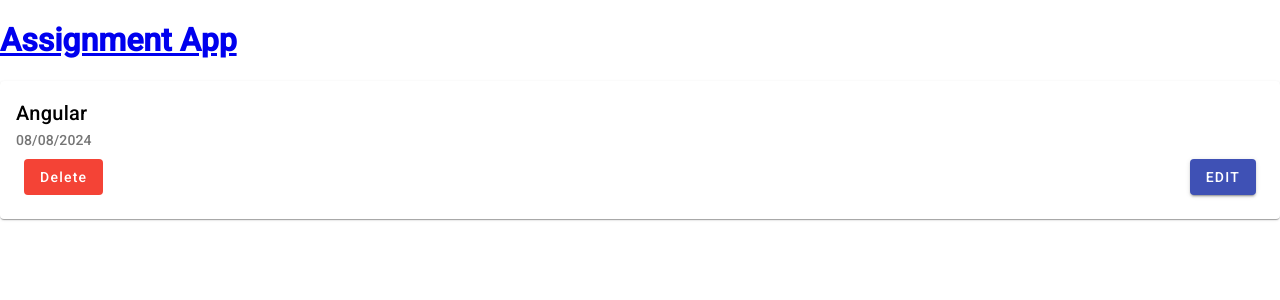
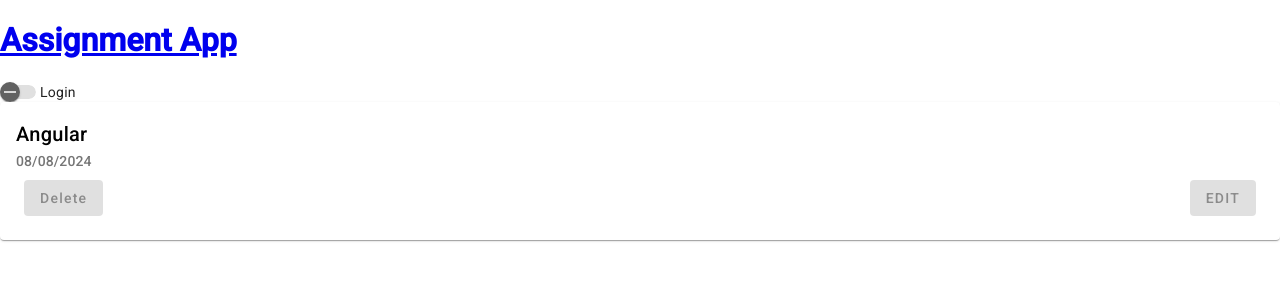
Before and after one commit to RicManByakugan/angularM2MiageFront, an Angular app: page /assignment/0 in a window 1280 px wide. Shown: the top 300 px of the page. Built offline with nearby package versions, Linux system fonts and the light colour scheme.

Commit message:
Auth&Guard for Component

```diff
--- a/src/app/app.component.html
+++ b/src/app/app.component.html
@@ -3,5 +3,6 @@
         <a routerLink="/home">{{ title }}</a>
     </nav>
 </h1>
+<mat-slide-toggle (click)="login()" color="primary">Login</mat-slide-toggle>
 <router-outlet></router-outlet>
 <!--<app-assignments></app-assignments>-->
--- a/src/app/app.component.ts
+++ b/src/app/app.component.ts
@@ -1,14 +1,30 @@
 import { Component } from '@angular/core';
-import { RouterLink, RouterLinkActive, RouterOutlet } from '@angular/router';
+import { Router, RouterLink, RouterLinkActive, RouterOutlet } from '@angular/router';
+import { MatSlideToggleModule } from '@angular/material/slide-toggle';
 import { CommonModule } from '@angular/common';
+import { AuthService } from './shared/auth.service';
 
 @Component({
   selector: 'app-root',
   standalone: true,
-  imports: [RouterOutlet, RouterLink, RouterLinkActive, CommonModule],
+  imports: [RouterOutlet, RouterLink, RouterLinkActive, CommonModule, MatSlideToggleModule],
   templateUrl: './app.component.html',
   styleUrl: './app.component.css'
 })
 export class AppComponent {
   title = 'Assignment App';
+
+  constructor(private authService:AuthService,
+    private router:Router) {}
+  login() {
+    // on utilise le service d'autentification
+    // pour se connecter ou se déconnecter
+    if(!this.authService.loggedIn) {
+      this.authService.logIn();
+    } else {
+      this.authService.logOut();
+      // on navigue vers la page d'accueil
+      this.router.navigate(['/home']);
+    }
+  }
 }
--- a/src/app/app.routes.ts
+++ b/src/app/app.routes.ts
@@ -3,11 +3,12 @@ import { AssignmentsComponent } from './assignments/assignments.component';
 import { AddAssignmentComponent } from './assignments/add-assignment/add-assignment.component';
 import { AssignmentDetailComponent } from './assignments/assignment-detail/assignment-detail.component';
 import { EditAssignmentComponent } from './assignments/edit-assignment/edit-assignment.component';
+import { authGuard } from './shared/auth.guard';
 
 export const routes: Routes = [
     { path: '', redirectTo:'home', pathMatch: 'full'},
     { path: 'home', component: AssignmentsComponent},
     { path: 'add', component: AddAssignmentComponent},
     { path: 'assignment/:id', component: AssignmentDetailComponent},
-    { path: 'assignment/:id/edit', component: EditAssignmentComponent}
+    { path: 'assignment/:id/edit', component: EditAssignmentComponent, canActivate: [authGuard]}
 ];
--- a/src/app/assignments/assignment-detail/assignment-detail.component.html
+++ b/src/app/assignments/assignment-detail/assignment-detail.component.html
@@ -11,11 +11,11 @@
         (click)="onAssignmentRendu()"
         >Devoir rendu</mat-checkbox
       >
-      <button mat-flat-button color="warn" (click)="onDelete()">Delete</button>
+      <button mat-flat-button color="warn" (click)="onDelete()" [disabled]="!isAdmin()">Delete</button>
       <nav>
         <!--<a routerLink="edit">-->
         <a [routerLink]="['/assignment', assignmentTransmis.id , 'edit']">
-          <button mat-raised-button color="primary">EDIT</button>
+          <button mat-raised-button color="primary" [disabled]="!isAdmin()">EDIT</button>
         </a>
       </nav>
       </mat-card-actions>
--- a/src/app/assignments/assignment-detail/assignment-detail.component.ts
+++ b/src/app/assignments/assignment-detail/assignment-detail.component.ts
@@ -6,6 +6,7 @@ import {MatCheckboxModule} from '@angular/material/checkbox'
 import { AssignmentsService } from '../../shared/assignments.service';
 import { MatButtonModule } from '@angular/material/button';
 import { ActivatedRoute, Router, RouterLink } from '@angular/router';
+import { AuthService } from '../../shared/auth.service';
 
 @Component({
   selector: 'app-assignment-detail',
@@ -23,8 +24,13 @@ export class AssignmentDetailComponent implements OnInit {
   constructor(
     private assignmentService: AssignmentsService,
     private route: ActivatedRoute,
-    private router: Router
+    private router: Router,
+    private authService: AuthService,
   ){}
+
+  isAdmin() {
+    return this.authService.loggedIn;
+  }
 
   ngOnInit(): void{
     this.getAssignment()
--- /dev/null
+++ b/src/app/shared/auth.guard.ts
@@ -0,0 +1,32 @@
+import { inject } from '@angular/core';
+import { CanActivateFn, Router } from '@angular/router';
+import { AuthService } from './auth.service';
+
+export const authGuard: CanActivateFn = (route, state) => {
+   // injection du service d'authentification
+   const authService = inject(AuthService);
+   // injection du router
+   const router = inject(Router);
+
+   //return authService.loggedIn;
+
+   // C'est mieux d'utiliser une Promise car souvent
+   // la fonction qui vérifie a besoin de faire une requête
+   // à un serveur pour vérifier si l'utilisateur est bien
+   // autorisé à accéder à la page. C'est ASYNCHRONE !
+   // Donc la bonne pratique est d'implémenter isAdmin ou isLogged
+   // comme une promesse qui renvoie un booléen.
+  return authService.isAdmin()
+      .then(admin => {
+        if(admin){
+          console.log("Navigation autorisé");
+          return true
+        }else{
+          console.log("Navigation non autorisé");
+          router.navigate(['/home']);
+          return false
+        }
+      })
+
+  // return false;
+};
--- /dev/null
+++ b/src/app/shared/auth.service.ts
@@ -0,0 +1,44 @@
+import { Injectable } from '@angular/core';
+
+@Injectable({
+  providedIn: 'root'
+})
+export class AuthService {
+   // propriété pour savoir si l'utilisateur est connecté
+   loggedIn = false;
+
+   constructor() { }
+
+   // méthode pour connecter l'utilisateur
+   // Typiquement, il faudrait qu'elle accepte en paramètres
+   // un nom d'utilisateur et un mot de passe, que l'on vérifierait
+   // auprès d'un serveur...
+   logIn() {
+     this.loggedIn = true;
+   }
+
+   // méthode pour déconnecter l'utilisateur
+   logOut() {
+     this.loggedIn = false;
+   }
+
+   // methode qui indique si on est connecté en tant qu'admin ou pas
+   // pour le moment, on est admin simplement si on est connecté
+   // En fait cette méthode ne renvoie pas directement un booleén
+   // mais une Promise qui va renvoyer un booléen (c'est imposé par
+   // le système de securisation des routes de Angular)
+   //
+   // si on l'utilisait à la main dans un composant, on ferait:
+   // this.authService.isAdmin().then(....) ou
+   // admin = await this.authService.isAdmin()
+   isAdmin() {
+      const promesse = new Promise((resolve, reject) => {
+        // ici accès BD? Web Service ? etc...
+        resolve(this.loggedIn);
+        // pas de cas d'erreur ici, donc pas de reject
+      });
+
+      return promesse;
+    }
+
+}
```
